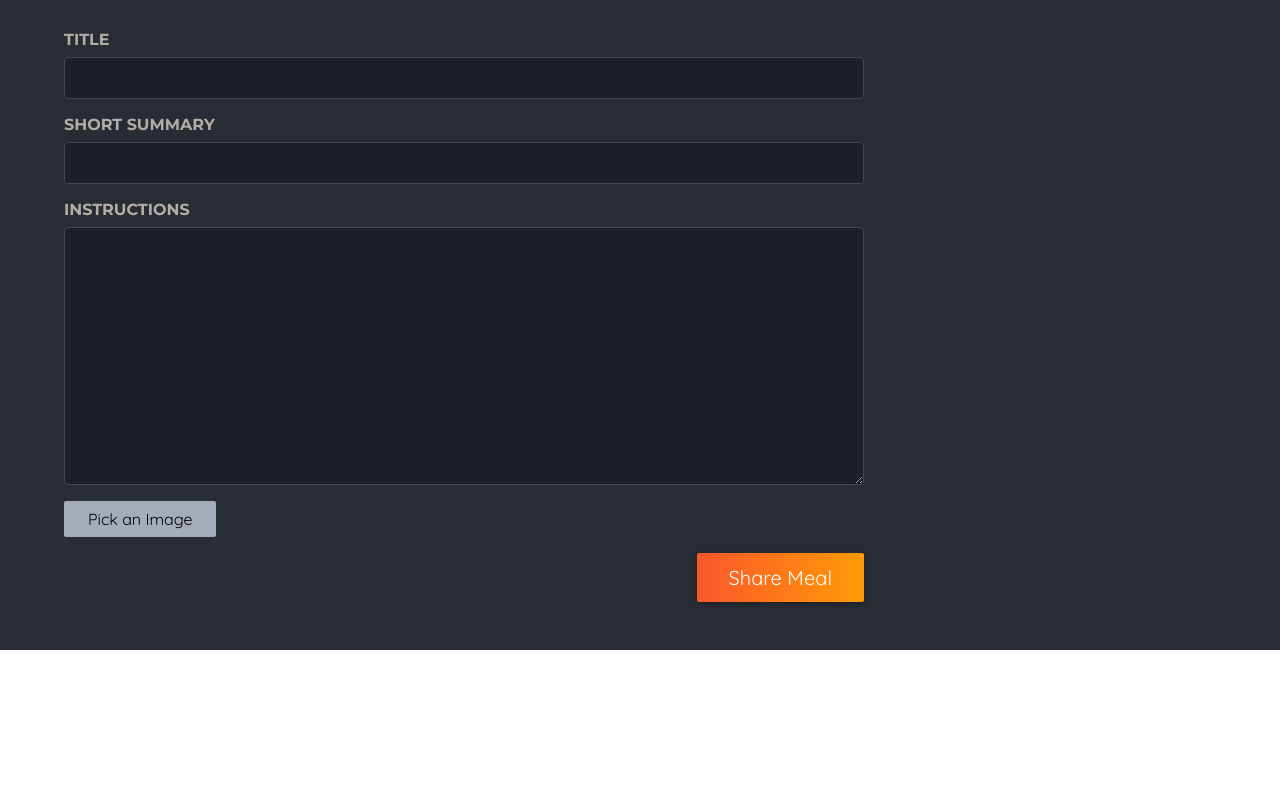
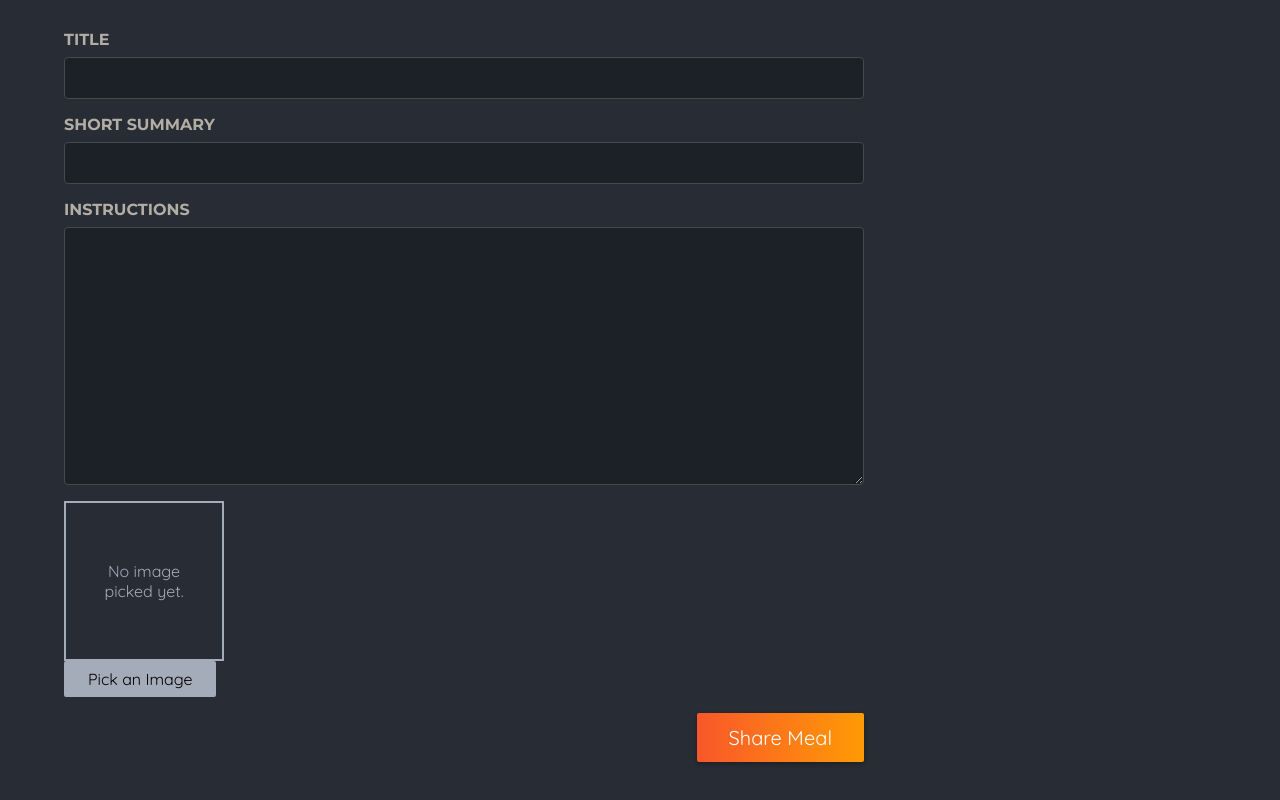
Before and after one commit to asyylz/NextJS, a Next.js app in the folder Foodies/: page /meals/share in a window 1280 px wide. Shown: the part 479-1279 px from the top of the page. Before the commit the page ends 1129 px from the top, so only its background shows below. Built offline with nearby package versions, Linux system fonts and the light colour scheme.

Commit message:
Added image preview functionality to ImagePicker component

```diff
--- a/Foodies/components/meals/image-picker.js
+++ b/Foodies/components/meals/image-picker.js
@@ -1,16 +1,36 @@
 'use client';
-import { useRef } from 'react';
+import { useRef, useState } from 'react';
 import classes from './image-picker.module.css';
 export default function ImagePicker({ label, name }) {
   const imageInput = useRef();
+  const [pickedImage, setPickedImage] = useState();
+
   function handlePickClick() {
     imageInput.current.click();
+  }
+  function handleImageChange(event) {
+    const file = event.target.files[0];
+    if (!file) {
+      setPickedImage(null);
+      return;
+    }
+    const fileReader = new FileReader();
+    fileReader.onLoad = () => {
+      setPickedImage(fileReader.result);
+    };
+    fileReader.readAsDataURL(file);
   }
 
   return (
     <div className={classes.picker}>
       <label htmlFor={name}>{label}</label>
       <div className={classes.cotrols}>
+        <div className={classes.preview}>
+          {!pickedImage && <p>No image picked yet.</p>}
+          {pickedImage && (
+            <Image src={pickedImage} alt="The image selected by user." fill />
+          )}
+        </div>
         <input
           className={classes.input}
           type="file"
@@ -18,6 +38,7 @@ export default function ImagePicker({ label, name }) {
           accept="image/png,image/jpeg"
           name={name}
           ref={imageInput}
+          onChange={handleImageChange}
         />
         <button
           className={classes.button}
```
